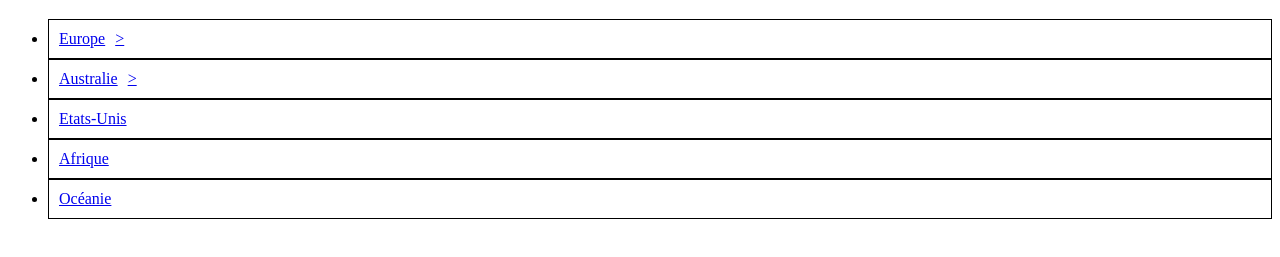
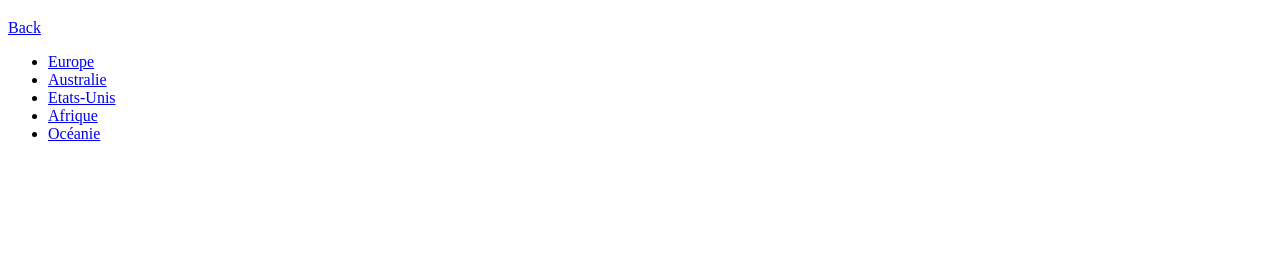
Before and after one commit to franklang/nkd-pushmenu, a plain HTML site: page index.html in a window 1280 px wide. Shown: the part 61-318 px from the top of the page. Drawn offline with nearby package versions, Linux system fonts and the light colour scheme; files that its build step writes are made by us from their sources.

Commit message:
Splitting Core, Reset and Skin styles.

```diff
--- a/sass/fs-pushmenu.scss
+++ b/sass/fs-pushmenu.scss
@@ -1,6 +1,6 @@
 .fs-pushmenu{
     .fs{
-        &-back-link[data-current-level="0"]{
+        &-previous[data-current-level="0"]{
             display: none;
         }
         &-item[data-state="closed"]{
@@ -26,34 +26,4 @@
             display: none;
         }
     }
-
-    //
-    // skin
-    .fs{
-        &-back-link{
-            &:before{
-                margin-right: 10px;
-                content: "<";
-            }
-        }
-        &-item[data-state="closed"]{
-            > .fs-link{
-                &:after{
-                    margin-left: 10px;
-                }
-            }
-        }
-        &-item[data-state="closed"]{
-            > .fs-link{
-                &:after{
-                    content: ">";
-                }
-            }
-        }
-        &-link,
-        &-back-link{
-            padding: 10px;
-            border: 1px solid #000;
-        }
-    }
 }
```
